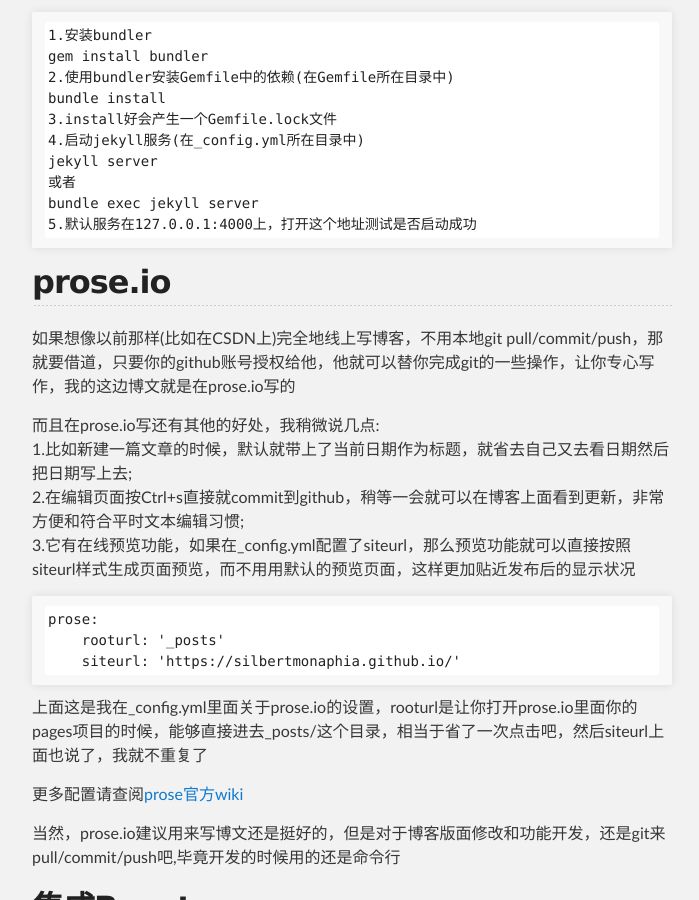
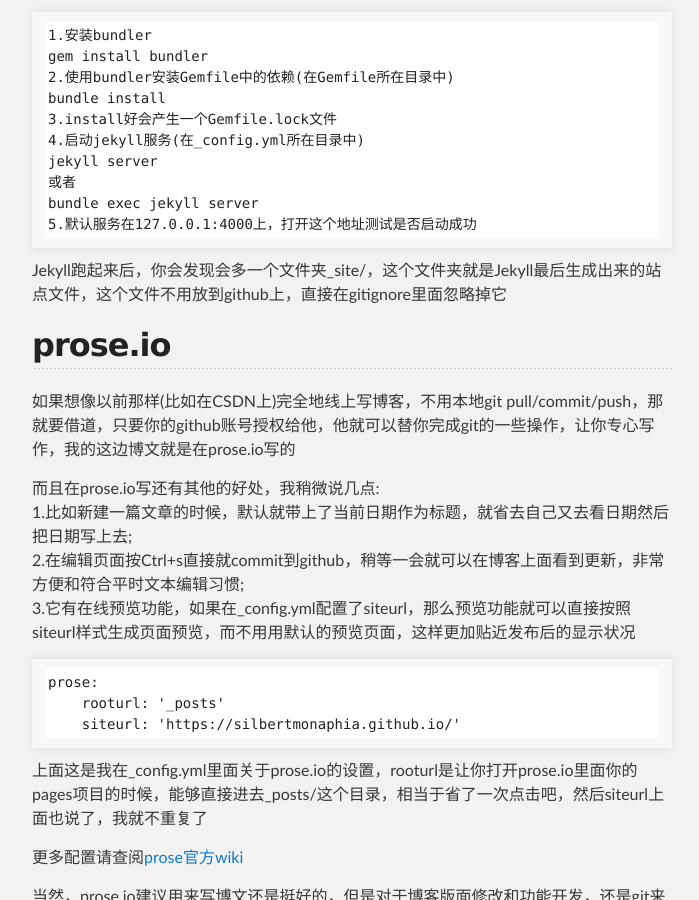
Before and after one commit to silbertmonaphia/silbertmonaphia.github.io, a Jekyll site: the page built from _posts/2018-01-02-关于搬到这个博客.md, in a window 1280 px wide and 900 px high, scrolled down 3388 px. Shown: the whole window, without its empty margins (288-987 px from the left). Built offline with Jekyll 4.4.1, drawn with Linux system fonts in a browser that asks for light colours; our own code applies the rules of GitHub Pages for plain Markdown files; the repository's description, which GitHub fills in, is left out.

Commit message:
Update 2018-01-02-关于搬到这个博客.md

````diff
--- a/_posts/2018-01-02-关于搬到这个博客.md
+++ b/_posts/2018-01-02-关于搬到这个博客.md
@@ -103,6 +103,7 @@
 bundle exec jekyll server
 5.默认服务在127.0.0.1:4000上，打开这个地址测试是否启动成功
 ```
+Jekyll跑起来后，你会发现会多一个文件夹_site/，这个文件夹就是Jekyll最后生成出来的站点文件，这个文件不用放到github上，直接在gitignore里面忽略掉它
 
 ## prose.io
 如果想像以前那样(比如在CSDN上)完全地线上写博客，不用本地git pull/commit/push，那就要借道<prose.io>，只要你的github账号授权给他，他就可以替你完成git的一些操作，让你专心写作，我的这边博文就是在prose.io写的
````
